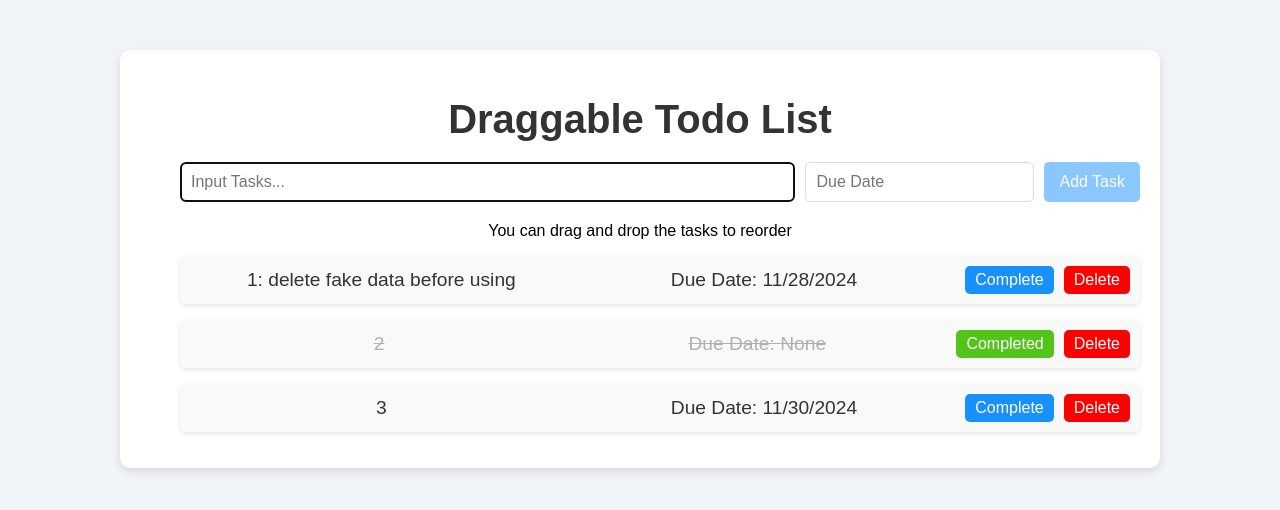
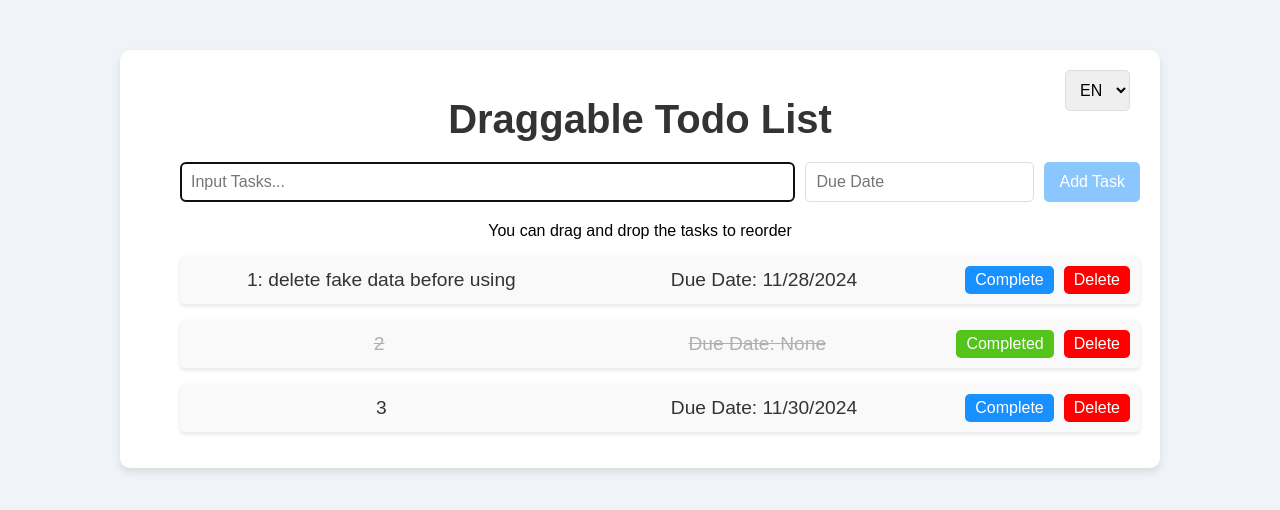
Before and after one commit to john-data-chen/ts-react-drag-and-drop-starter-kit, a React (Vite) app: page / in a window 1280 px wide. Shown: the top 510 px of the page. Built offline with nearby package versions, Linux system fonts and the light colour scheme.

Commit message:
import i18n in App

```diff
--- a/src/App.tsx
+++ b/src/App.tsx
@@ -9,6 +9,7 @@ import {
   DropResult,
   Droppable,
 } from "@hello-pangea/dnd";
+import { useTranslation } from "react-i18next";
 
 const AppStyle = createGlobalStyle`
   body {
@@ -27,12 +28,24 @@ const Container = styled.div`
   border-radius: 10px;
   box-shadow: 0 4px 8px rgba(0, 0, 0, 0.1);
   text-align: center;
+  position: relative;
 `;
 
 const Title = styled.h1`
   font-size: 2.5rem;
   color: #333;
   margin-bottom: 20px;
+`;
+
+const SelectLanguage = styled.select`
+  position: absolute;
+  top: 20px;
+  right: 20px;
+  padding: 10px;
+  border: 1px solid #ddd;
+  border-radius: 5px;
+  margin-right: 10px;
+  font-size: 1rem;
 `;
 
 function App() {
@@ -74,13 +87,25 @@ function App() {
     localStorage.setItem("todos", JSON.stringify(newTodos));
   };
 
+  const { i18n, t } = useTranslation();
+  const onChangeLang = (e: React.ChangeEvent<HTMLSelectElement>) => {
+    const lang_code = e.target.value;
+    i18n.changeLanguage(lang_code);
+  };
   return (
     <Container>
+      <SelectLanguage defaultValue={i18n.language} onChange={onChangeLang}>
+        {i18n.languages.map((code) => (
+          <option key={code} value={code}>
+            {code.toUpperCase()}
+          </option>
+        ))}
+      </SelectLanguage>
       <DragDropContext onDragEnd={onDragEnd}>
         <AppStyle />
-        <Title>Draggable Todo List</Title>
+        <Title>{t("app-title")}</Title>
         <TodoForm addTodo={addTodo} />
-        <p>You can drag and drop the tasks to reorder</p>
+        <p>{t("draggable-hint")}</p>
         <Droppable droppableId="drop-id">
           {(provided) => (
             <div ref={provided.innerRef} {...provided.droppableProps}>
```
